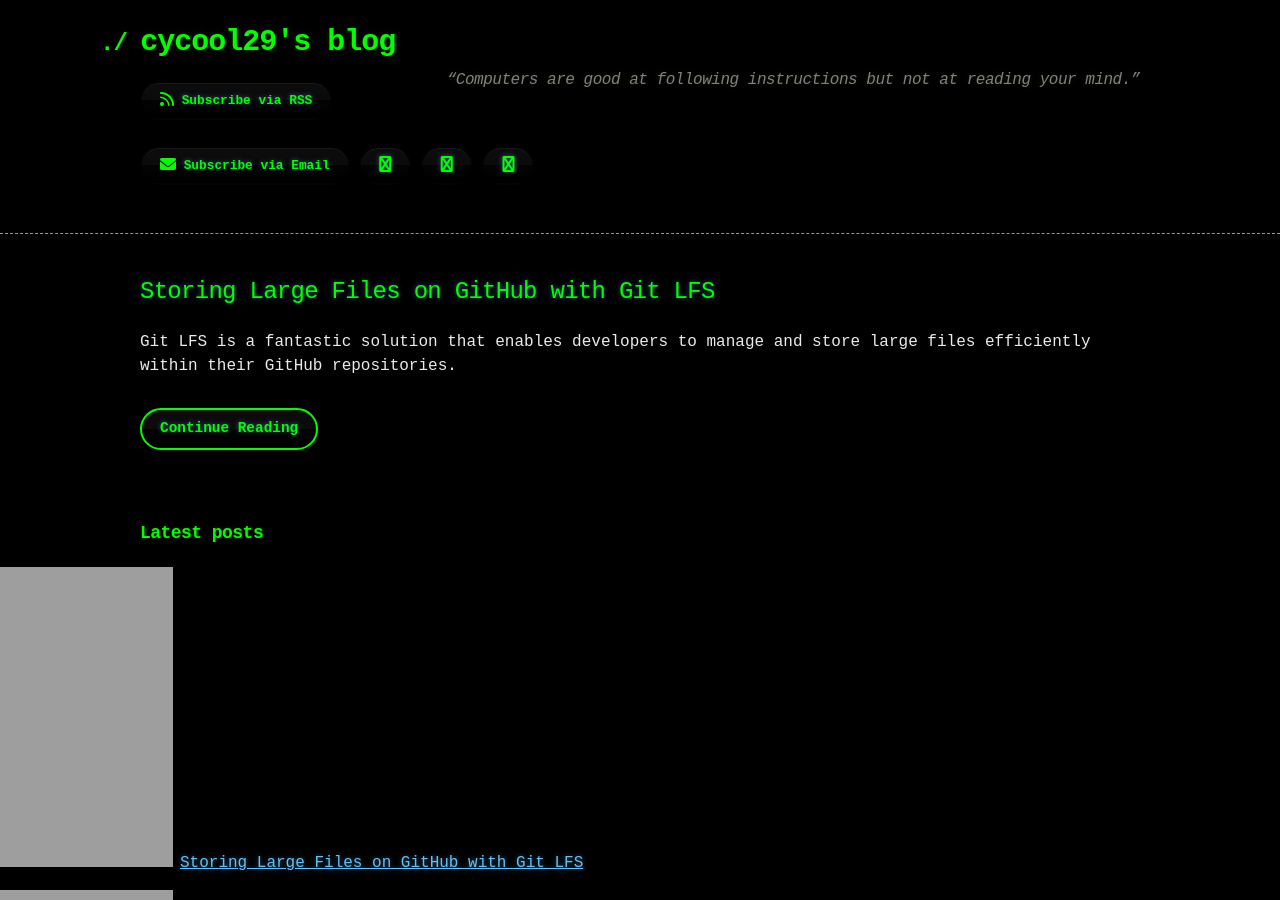
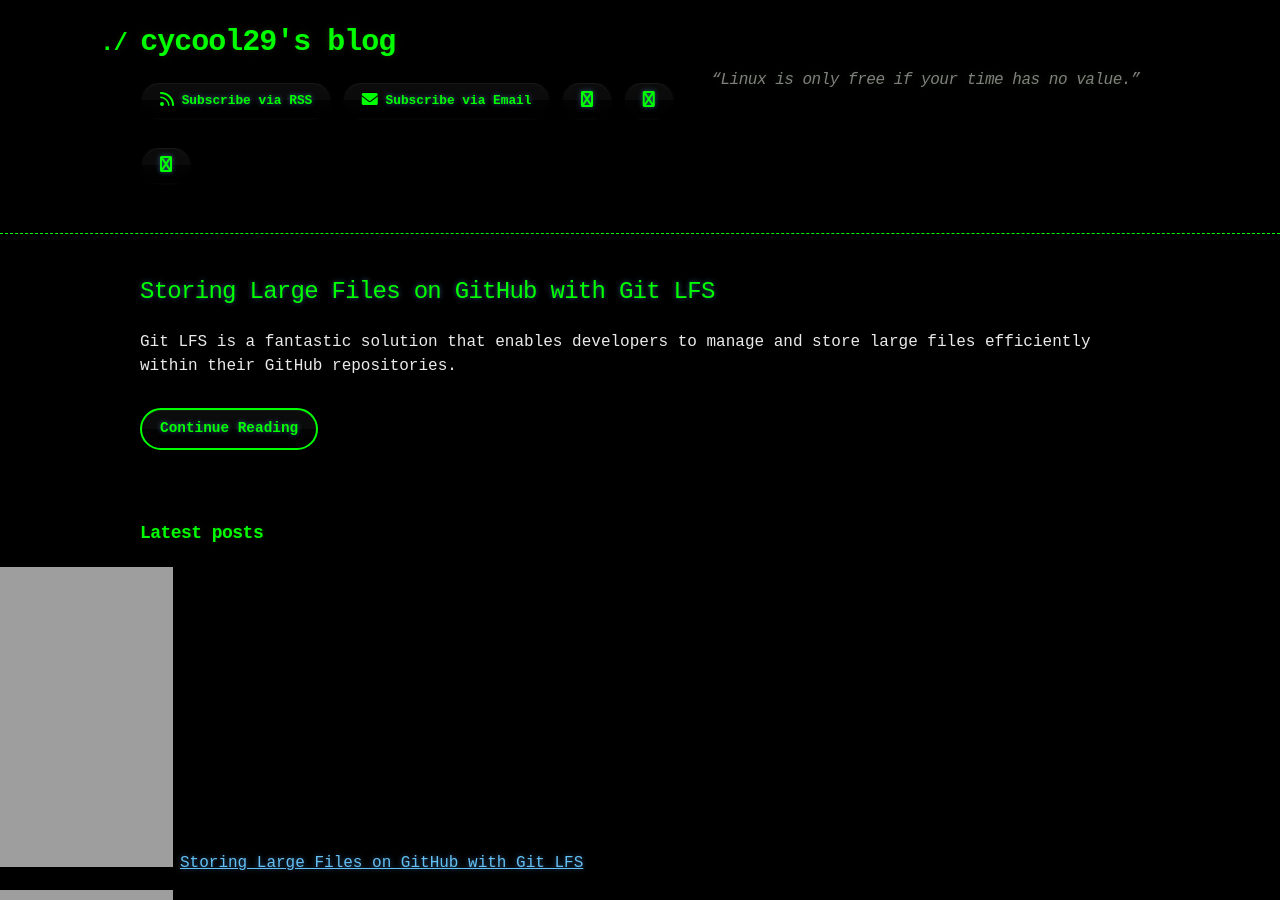
Before and after one commit to cycool29/cycool29.github.io, a Jekyll site: the page built from index.md, in a window 1280 px wide and 900 px high. Built offline with Jekyll 4.4.1, drawn with Linux system fonts in a browser that asks for light colours; a style sheet for code colours, icons or effects is not loaded.

Commit message:
Update quotes

```diff
--- a/_config.yml
+++ b/_config.yml
@@ -1,5 +1,5 @@
 title: cycool29's blog
-description: "“Computers are good at following instructions but not at reading your mind.” "
+description: "“Linux is only free if your time has no value.” "
 bio: A high school student. Intermediate in Python, Git, Bash. Learning JavaScript. He/Him. "
 author: cycool29
 url: https://cycool29.github.io
```
